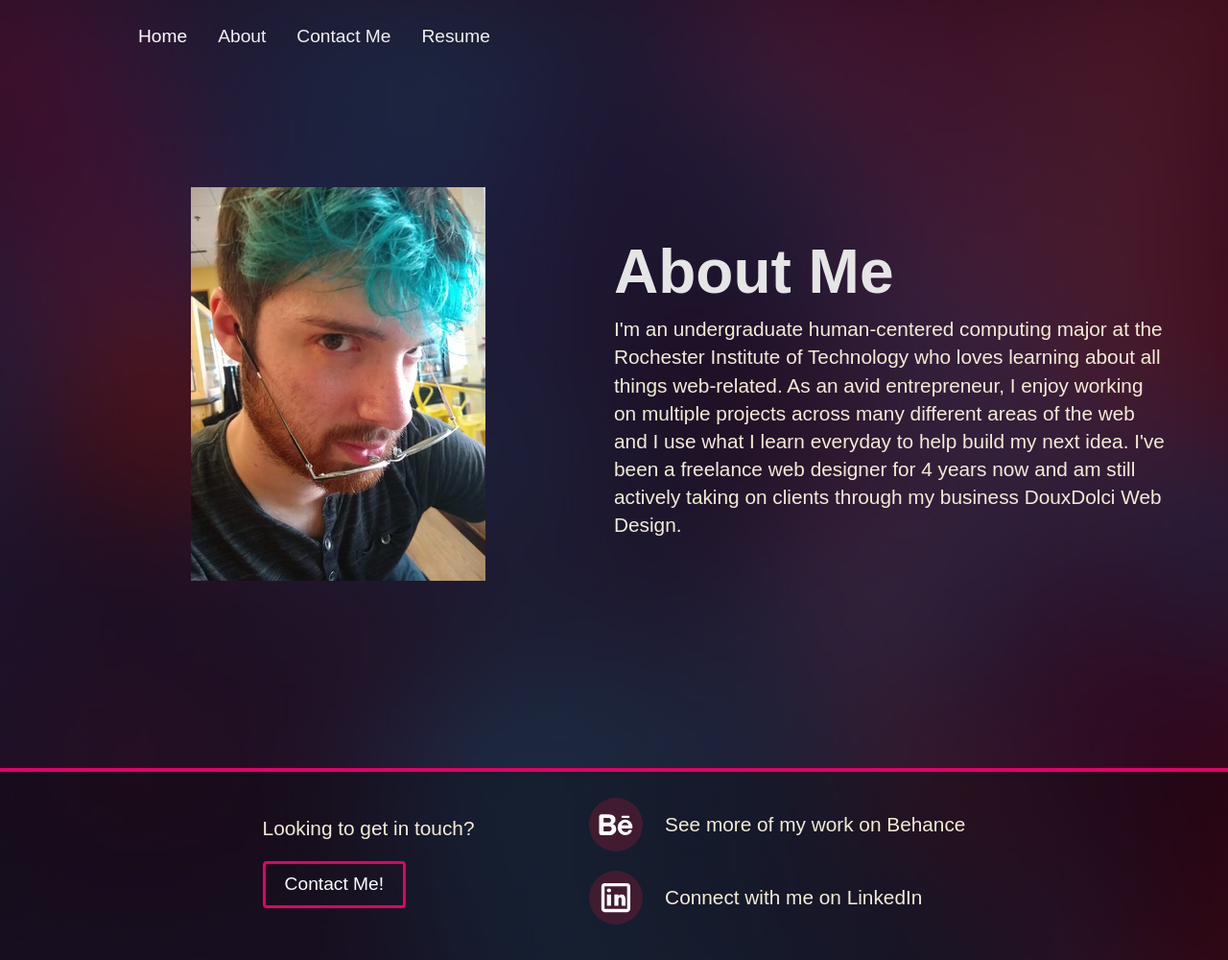
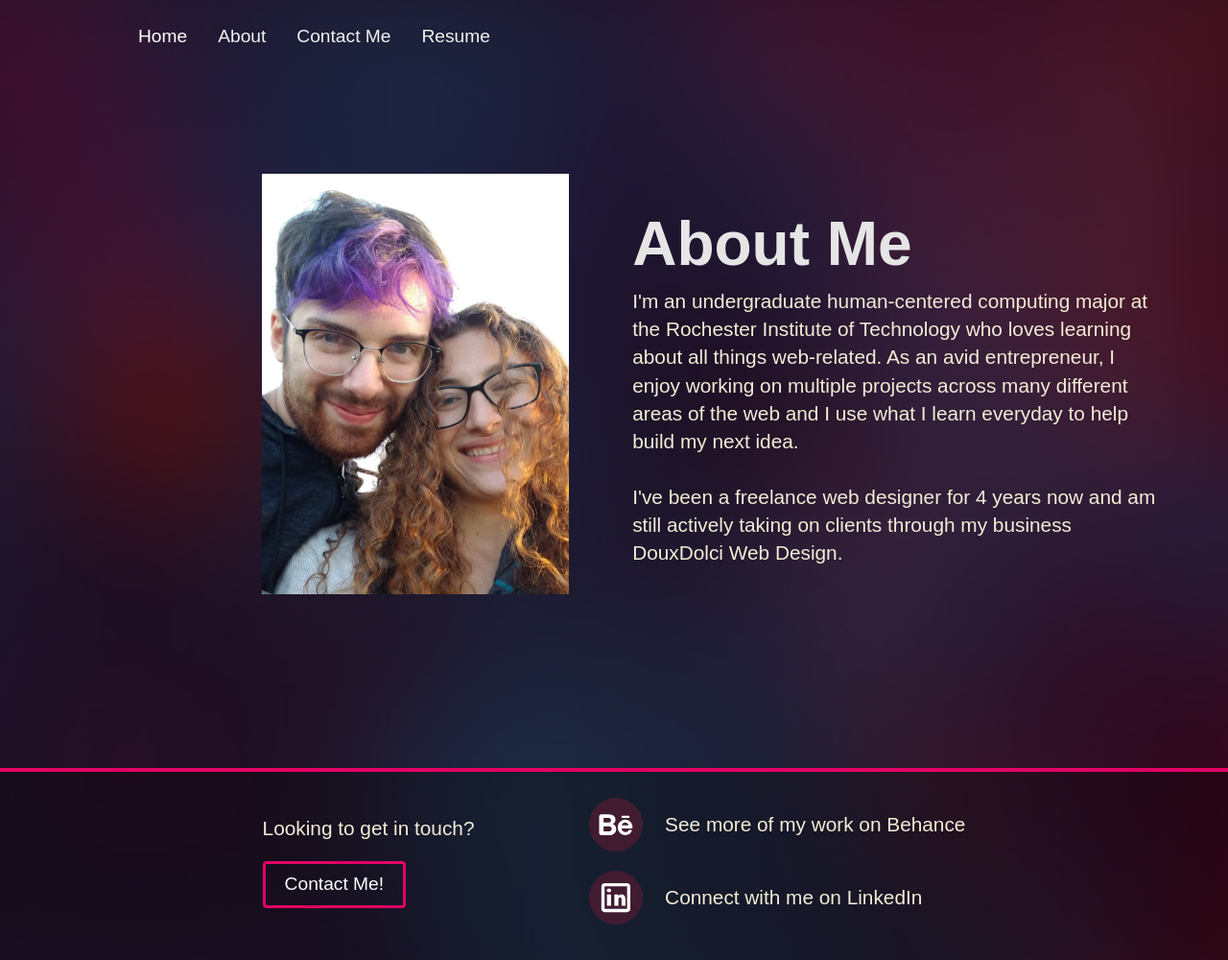
Before and after one commit to matthewincardona/portfolio, a PHP site: page /about-me.html in a window 1280 px wide. Shown: the whole page at 96% size. Run offline with PHP 8.4, Linux system fonts and the light colour scheme.

Commit message:
Add new about me image and adjusted formatting

```diff
--- a/about-me.html
+++ b/about-me.html
@@ -70,6 +70,7 @@
           <p>
             I'm an undergraduate human-centered computing major at the Rochester Institute of Technology who loves learning about all things web-related.
             As an avid entrepreneur, I enjoy working on multiple projects across many different areas of the web and I use what I learn everyday to help build my next idea.
+            <br><br>
             I've been a freelance web designer for 4 years now and am still actively taking on clients through my business DouxDolci Web Design.
             <!-- <br> -->
             <!-- And PS: If the floating donut didn't give it away on the home page, I'm also a baker & cook at heart &lt;3 -->
--- a/styles.css
+++ b/styles.css
@@ -335,7 +335,7 @@ footer {
   margin: 30px 60px;
   display: grid;
   grid-template-rows: auto;
-  row-gap: .5;
+  row-gap: 0.5;
   margin-top: auto;
   margin-bottom: auto;
 }
@@ -693,13 +693,14 @@ ABOUT ME
   align-items: center;
   grid-template-columns: repeat(2, 1fr);
   grid-template-rows: auto;
+  gap: 3vw;
   padding: 100px 5% 100px 5%;
 }
 
 .about-me__picture {
   margin: 5%;
   margin-left: auto;
-  margin-right: auto;
+  max-width: 20rem;
 }
 
 .about-me__bio {
```
Also changed, not shown: assets/about-me-headshot.webp.
